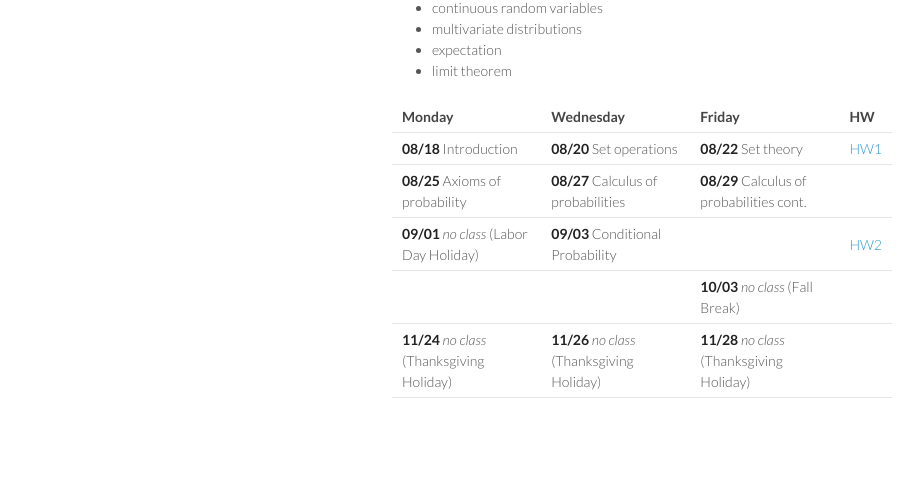
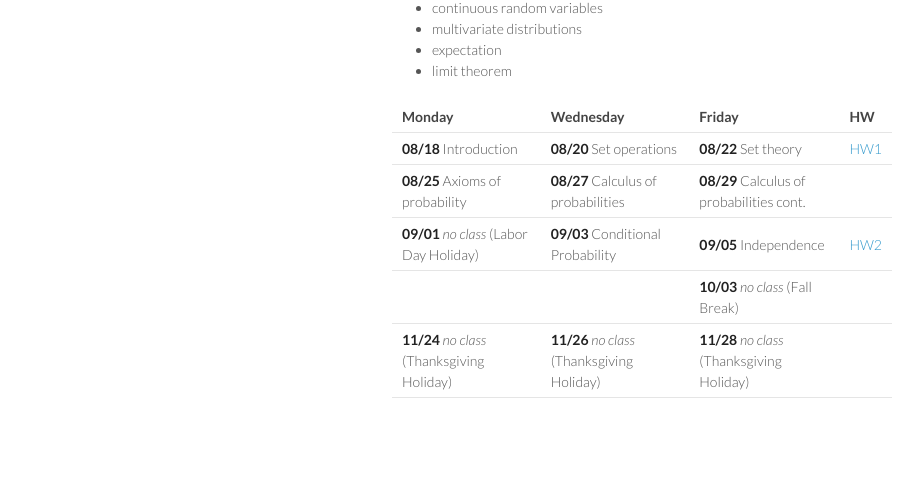
Before and after one commit to tulane-math-3070/2025Fall, a Jekyll site: the page built from schedule/schedule.md, in a window 1280 px wide. Shown: the part 310-789 px from the top of the page, without its empty margins (178-1101 px from the left). Built offline with Jekyll 4.4.1, drawn with Linux system fonts in a browser that asks for light colours.

```diff
--- a/schedule/schedule.md
+++ b/schedule/schedule.md
@@ -28,6 +28,6 @@ Topics:
 |:-----------|:-----------|:------------|:---|
 | **08/18** Introduction | **08/20** Set operations   | **08/22** Set theory  | [HW1](../HW/HW1/HW1.pdf) |
 | **08/25** Axioms of probability | **08/27** Calculus of probabilities | **08/29** Calculus of probabilities cont. | |
-| **09/01** _no class_ (Labor Day Holiday) | **09/03** Conditional Probability | | [HW2](../HW/HW1.5/HW2.pdf) |
+| **09/01** _no class_ (Labor Day Holiday) | **09/03** Conditional Probability | **09/05** Independence | [HW2](../HW/HW1.5/HW2.pdf) |
 | | | **10/03** _no class_ (Fall Break) | |
 | **11/24** _no class_ (Thanksgiving Holiday) | **11/26**  _no class_ (Thanksgiving Holiday) | **11/28**  _no class_ (Thanksgiving Holiday) | |
```
Also changed, not shown: 2 other files.
